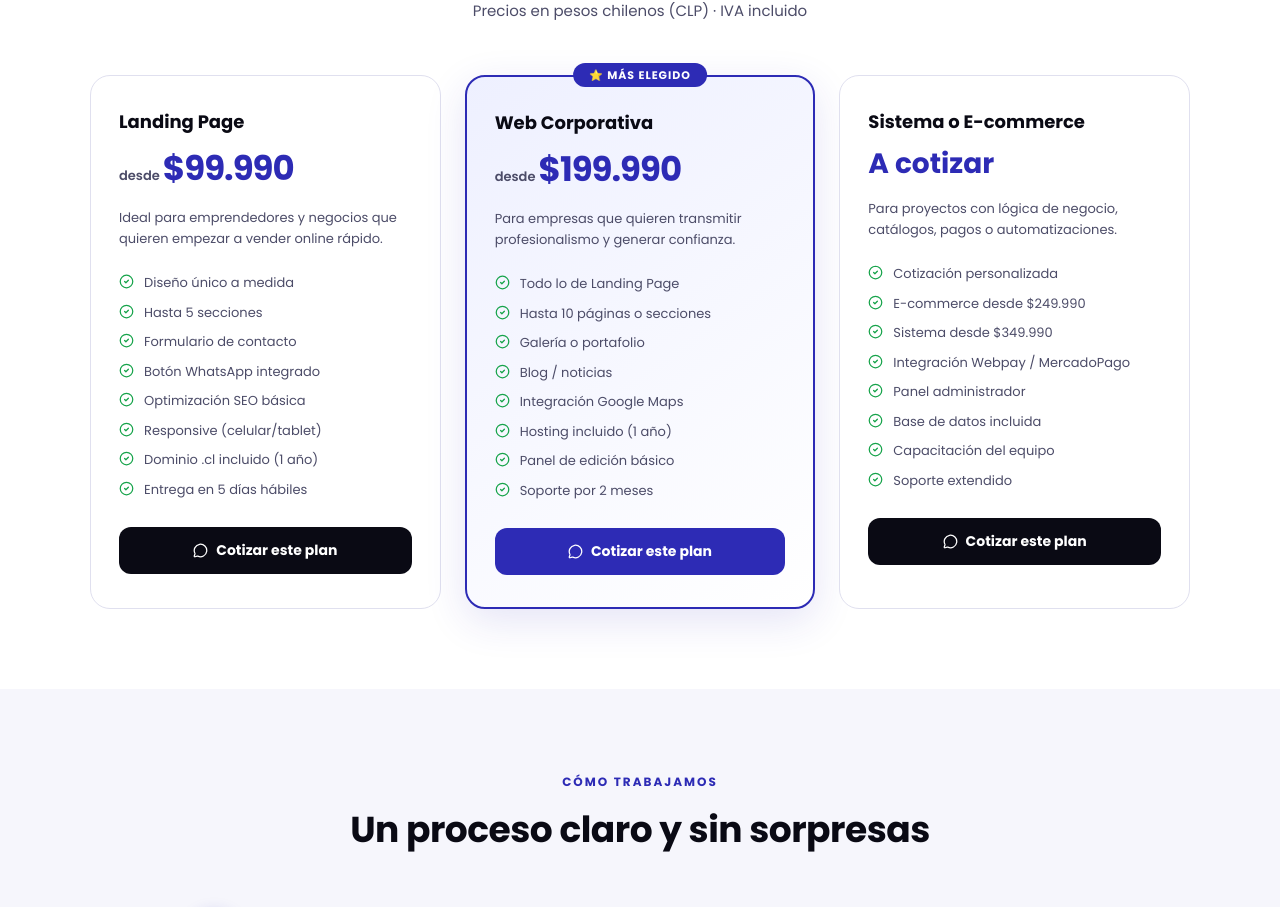
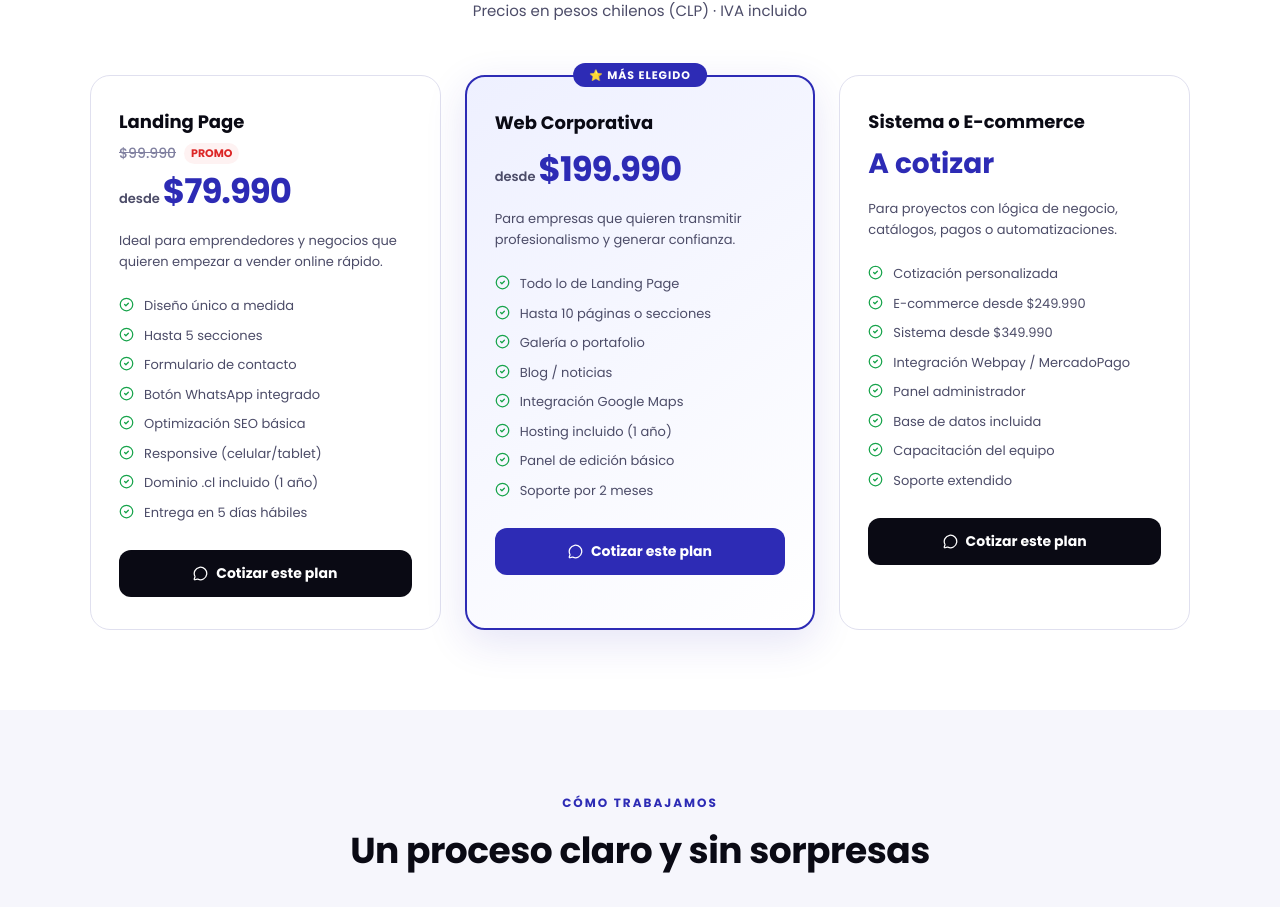
Before and after one commit to martinvaldes317/agencia-si-oficial, a React (Vite) app in the folder web-express-app/client/: page /web in a window 1280 px wide. Shown: the part 3290-4197 px from the top of the page. Built offline with nearby package versions, Linux system fonts and the light colour scheme; no server answers; a web font is replaced by a local one; what react-google-recaptcha-v3 would draw is missing.

Commit message:
Feat: precio promocional Landing Page .990 (antes .990)

```diff
--- a/web-express-app/client/src/components/LandingWebSistemas.jsx
+++ b/web-express-app/client/src/components/LandingWebSistemas.jsx
@@ -75,7 +75,8 @@ const SISTEMAS = [
 const PLANS = [
   {
     name: 'Landing Page',
-    price: 99990,
+    price: 79990,
+    oldPrice: 99990,
     popular: false,
     color: T.blue,
     desc: 'Ideal para emprendedores y negocios que quieren empezar a vender online rápido.',
@@ -408,6 +409,12 @@ export default function LandingWebSistemas() {
                 <div style={{ marginBottom: 14 }}>
                   {plan.price ? (
                     <div>
+                      {plan.oldPrice && (
+                        <div style={{ display: 'flex', alignItems: 'center', gap: 8, marginBottom: 2 }}>
+                          <span style={{ fontSize: 14, color: T.muted, textDecoration: 'line-through', fontWeight: 500 }}>${fmt(plan.oldPrice)}</span>
+                          <span style={{ fontSize: 11, fontWeight: 700, background: '#FEF2F2', color: '#DC2626', padding: '2px 7px', borderRadius: 20 }}>PROMO</span>
+                        </div>
+                      )}
                       <span style={{ fontSize: 13, color: T.gray, fontWeight: 600 }}>desde </span>
                       <span style={{ fontSize: 34, fontWeight: 900, color: T.blue, letterSpacing: -1 }}>${fmt(plan.price)}</span>
                     </div>
```
Also changed, not shown: 3 other files (tests, documents, lock files or other folders).
